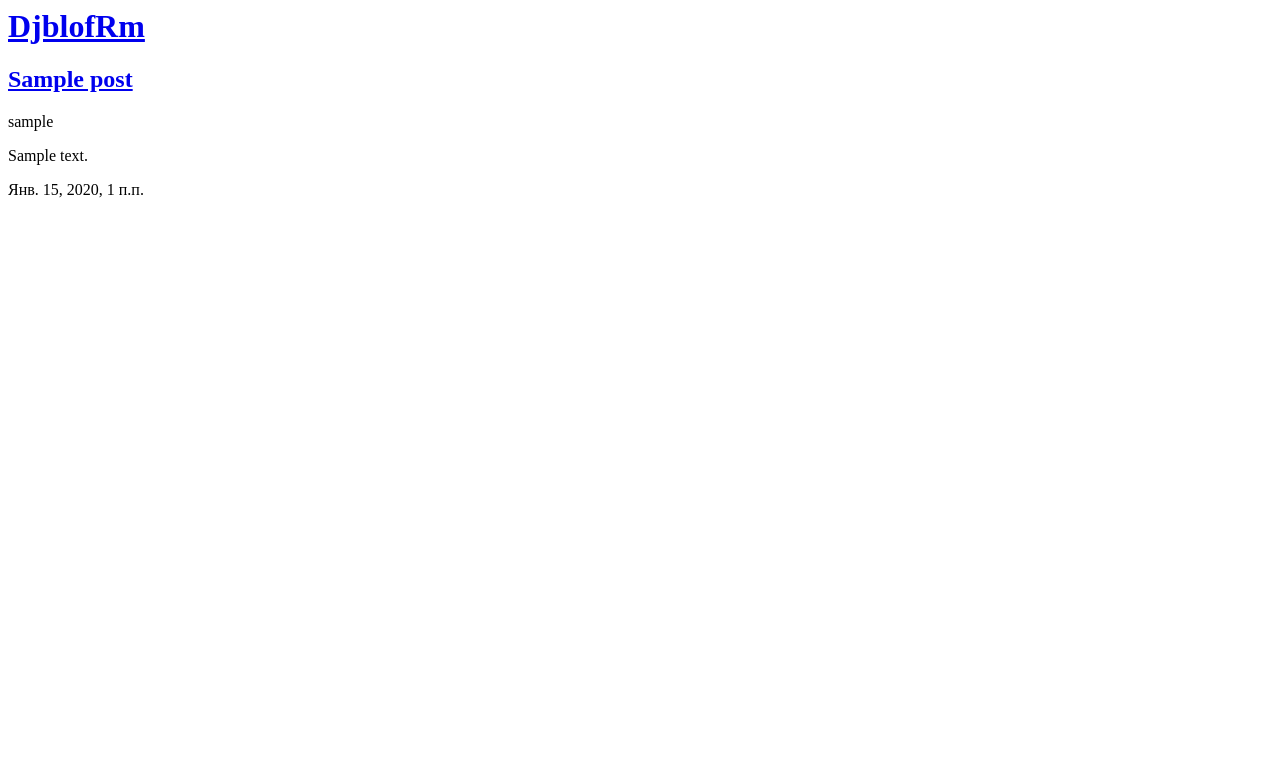
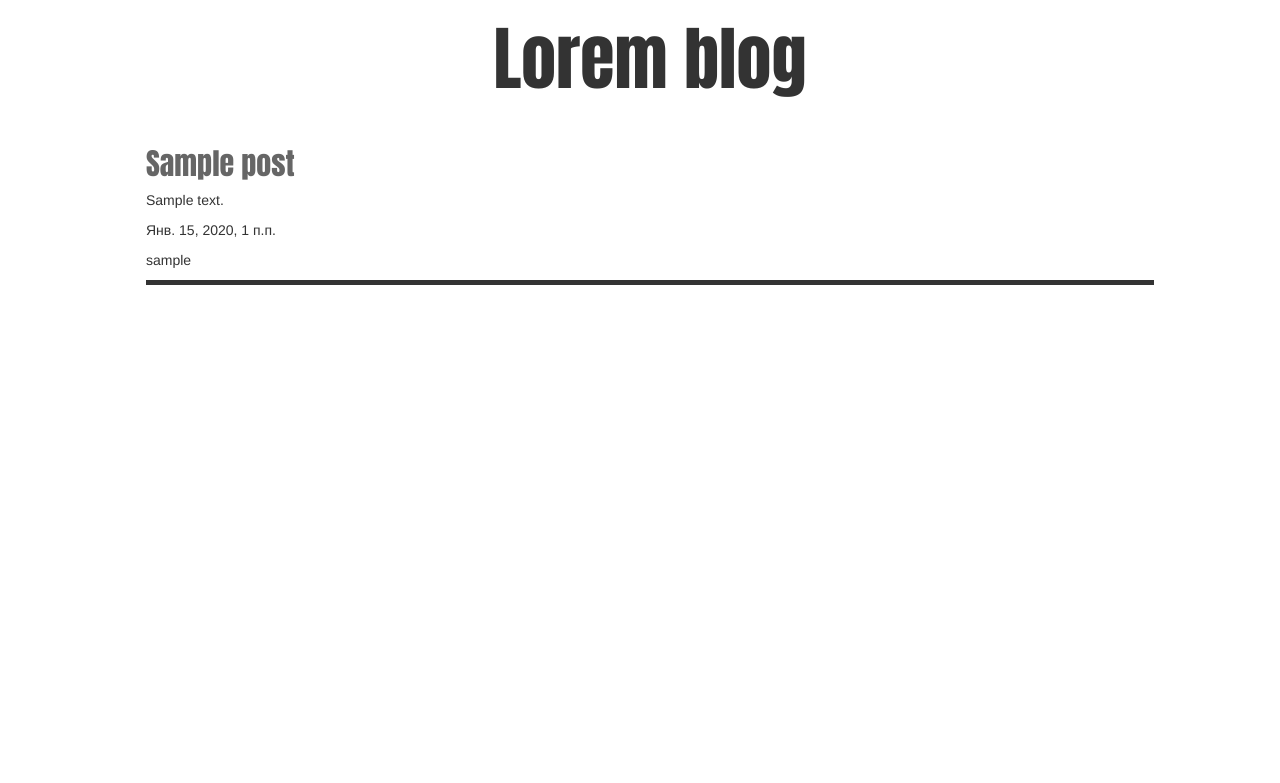
Before and after one commit to otto15/introblog, a Django app: template blog/templates/blog/post_list.html in a window 1280 px wide. Shown: the top 783 px of the page. Run offline with Django 3.2, Linux system fonts and the light colour scheme; the template is opened without the code that fills it: values that come from a table or form of the project are taken from there, others are empty; tables that the repository leaves empty hold one stand-in row (values such as "Sample post"); some libraries are stand-ins or nearby versions.

Commit message:
Added some styles and modified templates.

```diff
--- /dev/null
+++ b/blog/static/css/blog.css
@@ -0,0 +1,30 @@
+body {
+	padding-left: 20px;
+	background-color: black;
+}
+
+h1 a {
+	font-family: 'Anton', sans-serif;
+	color: #333333;
+	font-size: 70px;
+}
+
+.title {
+	text-align: center;
+	margin-bottom: 50px;
+}
+
+.posts {
+	border-bottom: 5px solid #333333;
+	width: 80%;
+	margin: 0 auto 40px;
+}
+
+h2 a{
+	font-family: 'Anton', sans-serif;
+	color: #666666;
+}
+
+.post_title {
+	font-family: 'Anton', sans-serif;
+}
--- a/blog/templates/blog/post_list.html
+++ b/blog/templates/blog/post_list.html
@@ -1,9 +1,14 @@
-<h1><a href="#">DjblofRm</a></h1>
+{% load static %}
+<link href="https://fonts.googleapis.com/css?family=Anton" rel="stylesheet">
+<link rel="stylesheet" href="{% static 'css/blog.css' %}">
+<link rel="stylesheet" href="//maxcdn.bootstrapcdn.com/bootstrap/3.2.0/css/bootstrap.min.css">
+<link rel="stylesheet" href="//maxcdn.bootstrapcdn.com/bootstrap/3.2.0/css/bootstrap-theme.min.css">
+<div class="title"><h1><a href="#">Lorem blog</a></h1></div>
 {% for post in posts %}
-	<div>
-		<h2><a href="#">{{ post.title }}</a></h2>
+	<div class='posts'>
+		<h2><a href="#" class="post_title">{{ post.title }}</a></h2>
+		<div class="main_text"><p>{{ post.text|linebreaksbr }}</p></div>
+		<p>{{ post.published_date }}</p>
 		<p>{{ post.author }}</p>
-		<p>{{ post.text|linebreaksbr }}</p>
-		<p>{{ post.published_date }}</p>
 	</div>
 {% endfor %}
```
